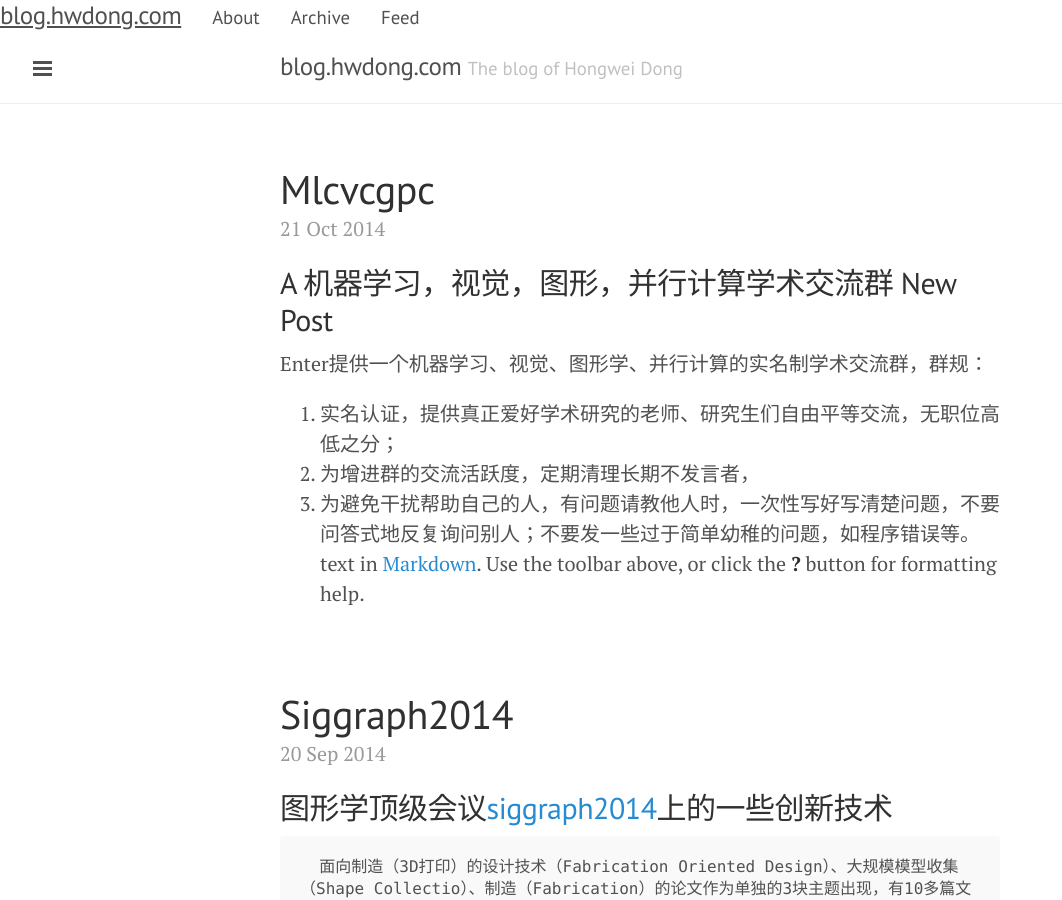
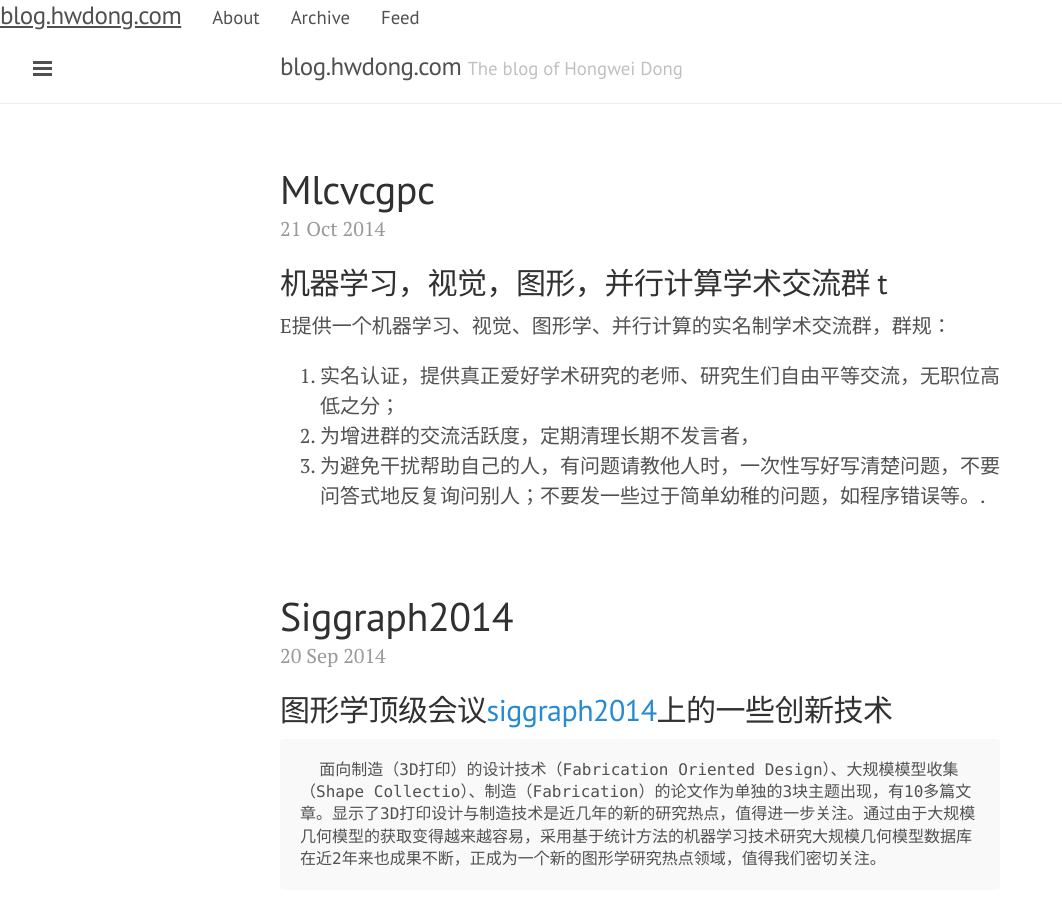
Before and after one commit to hwdong/hwdong-old.github.io, a Jekyll site: the page built from index.html, in a window 1280 px wide and 900 px high. Shown: the whole window, without its empty margins (0-1062 px from the left). Built offline with Jekyll 4.4.1, drawn with Linux system fonts in a browser that asks for light colours; Markdown is read by kramdown in place of the engine named in the settings; the list of posts is cut into pages by our own code.

Commit message:
Updated 2014-10-21-mlcvcgpc.md

```diff
--- a/_posts/2014-10-21-mlcvcgpc.md
+++ b/_posts/2014-10-21-mlcvcgpc.md
@@ -2,9 +2,9 @@
 published: true
 ---
 
-## A 机器学习，视觉，图形，并行计算学术交流群 New Post
+## 机器学习，视觉，图形，并行计算学术交流群 t
 
-Enter提供一个机器学习、视觉、图形学、并行计算的实名制学术交流群，群规：
+E提供一个机器学习、视觉、图形学、并行计算的实名制学术交流群，群规：
 1. 实名认证，提供真正爱好学术研究的老师、研究生们自由平等交流，无职位高低之分；
 2. 为增进群的交流活跃度，定期清理长期不发言者，
-3. 为避免干扰帮助自己的人，有问题请教他人时，一次性写好写清楚问题，不要问答式地反复询问别人；不要发一些过于简单幼稚的问题，如程序错误等。text in [Markdown](http://daringfireball.net/projects/markdown/). Use the toolbar above, or click the **?** button for formatting help.
+3. 为避免干扰帮助自己的人，有问题请教他人时，一次性写好写清楚问题，不要问答式地反复询问别人；不要发一些过于简单幼稚的问题，如程序错误等。.
```
